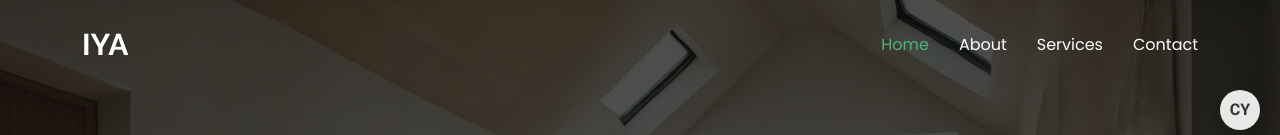
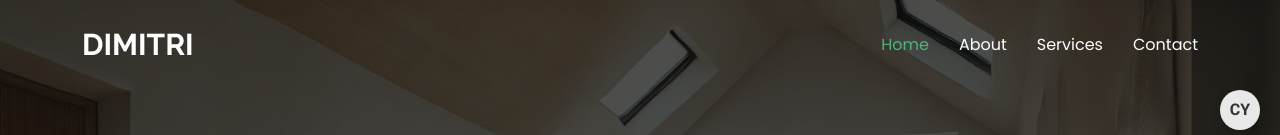
Before and after one commit to Iyabah/web2.1, an Astro site: page / in a window 1280 px wide. Shown: the top 135 px of the page. Built offline with nearby package versions, Linux system fonts and the light colour scheme; Astro itself is replaced by a stand-in of ours.

Commit message:
I change the title of the site to dimitri

```diff
--- a/src/components/Welcome.astro
+++ b/src/components/Welcome.astro
@@ -11,7 +11,7 @@ const isEnglish = lang === 'en';
 // Translations
 const translations = {
   en: {
-    siteName: "IYA",
+    siteName: "DIMITRI",
     nav: {
       home: "Home",
       services: "Services",
@@ -102,7 +102,7 @@ const translations = {
     }
   },
   cy: {
-    siteName: "IYA",
+    siteName: "DIMITRI",
     nav: {
       home: "Hafan",
       services: "Gwasanaethau",
--- a/src/layouts/Layout.astro
+++ b/src/layouts/Layout.astro
@@ -17,7 +17,7 @@
         <meta name="theme-color" content="#ffffff">
 
         <meta name="generator" content={Astro.generator} />
-        <title>IYA</title>
+        <title>DIMITRI</title>
 	</head>
 	<body>
 		<slot />
```
